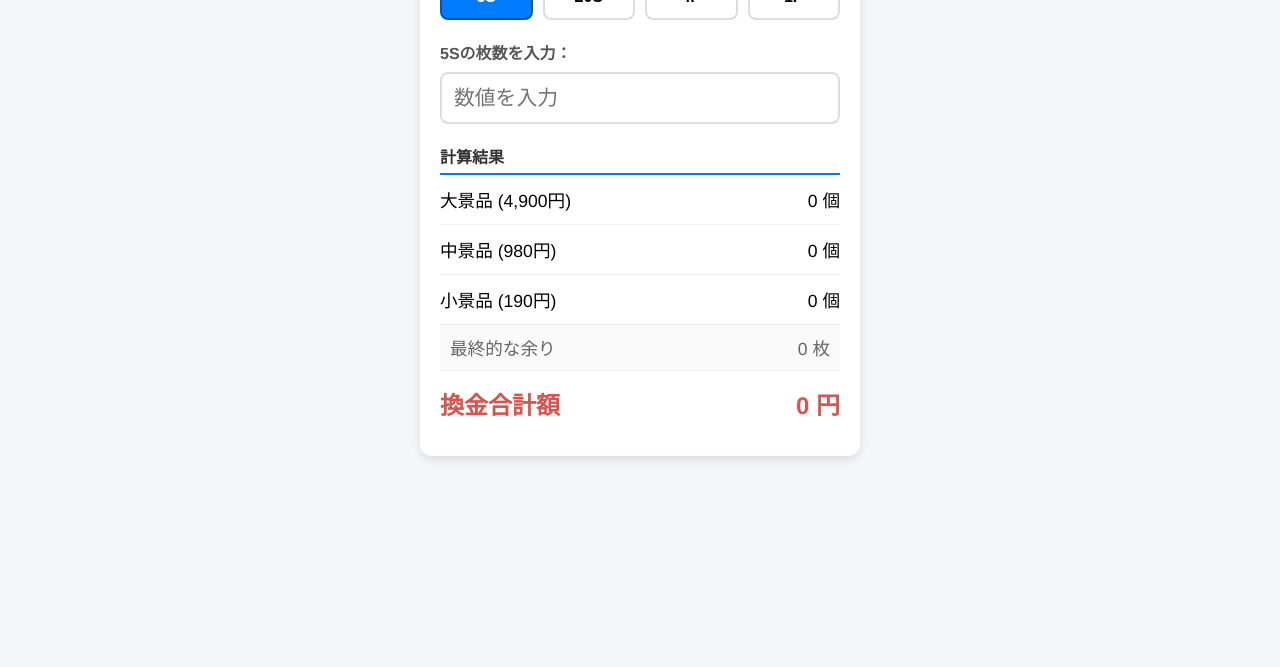
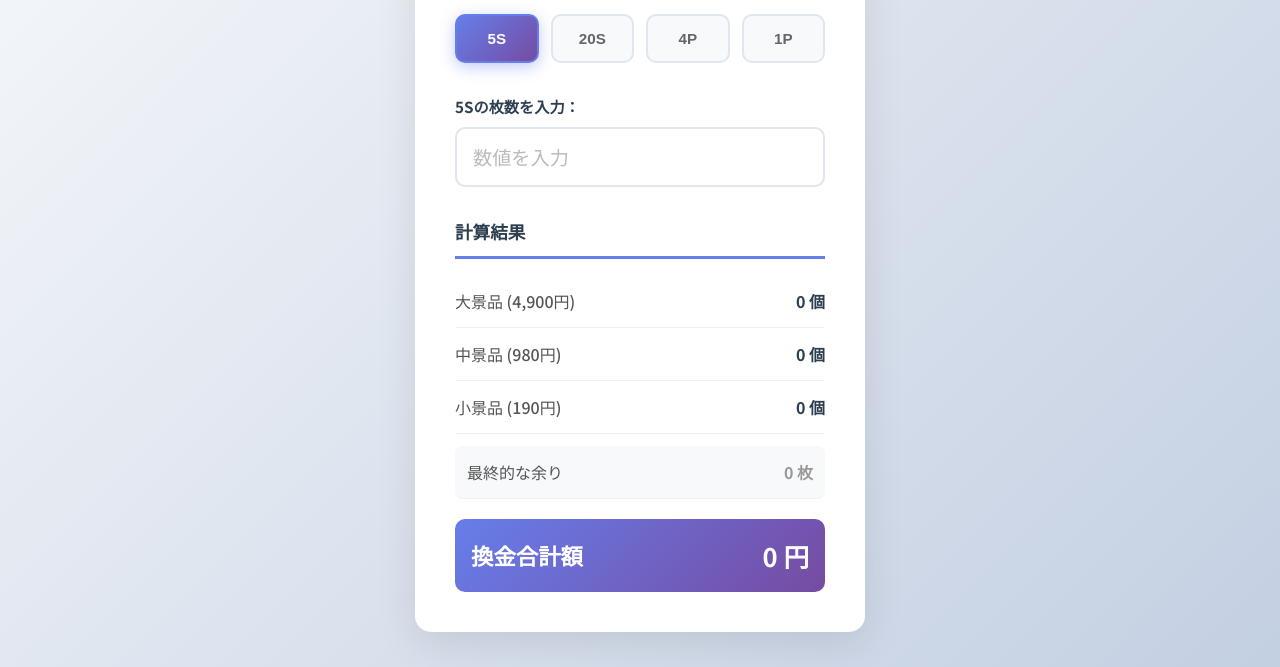
Before and after one commit to reiya445/kikuya-calculator, a plain HTML site: page index.html in a window 1280 px wide. Shown: the part 133-800 px from the top of the page. Drawn offline with Linux system fonts and the light colour scheme.

Commit message:
Design improvement: enhance styling with refined colors, spacing, and typography

```diff
--- a/index.html
+++ b/index.html
@@ -4,88 +4,204 @@
     <meta charset="UTF-8">
     <meta name="viewport" content="width=device-width, initial-scale=1.0">
     <title>景品・換金計算ツール</title>
+    <link href="https://fonts.googleapis.com/css2?family=Noto+Sans+JP:wght@400;500;700&display=swap" rel="stylesheet">
     <style>
+        * {
+            margin: 0;
+            padding: 0;
+            box-sizing: border-box;
+        }
+
         body {
-            font-family: 'Helvetica Neue', Arial, sans-serif;
-            background-color: #f4f6f9;
-            margin: 0;
-            padding: 20px;
+            font-family: 'Noto Sans JP', 'Helvetica Neue', Arial, sans-serif;
+            background: linear-gradient(135deg, #f5f7fa 0%, #c3cfe2 100%);
+            min-height: 100vh;
             display: flex;
             justify-content: center;
+            align-items: center;
+            padding: 20px;
         }
+
         .container {
             background: white;
-            padding: 20px;
-            border-radius: 12px;
-            box-shadow: 0 4px 10px rgba(0,0,0,0.1);
+            padding: 40px;
+            border-radius: 16px;
+            box-shadow: 0 10px 40px rgba(0, 0, 0, 0.1);
             width: 100%;
-            max-width: 400px;
+            max-width: 450px;
         }
+
         h1 {
             text-align: center;
-            font-size: 1.4rem;
-            color: #333;
-            margin-bottom: 20px;
+            font-size: 1.8rem;
+            color: #2c3e50;
+            margin-bottom: 30px;
+            font-weight: 700;
+            letter-spacing: 0.5px;
         }
+
         .rate-buttons {
             display: grid;
             grid-template-columns: repeat(4, 1fr);
-            gap: 10px;
-            margin-bottom: 20px;
+            gap: 12px;
+            margin-bottom: 32px;
         }
+
         .rate-btn {
-            padding: 12px 0;
-            font-size: 1rem;
-            font-weight: bold;
-            border: 2px solid #ddd;
-            background-color: #fff;
-            border-radius: 8px;
+            padding: 14px 0;
+            font-size: 0.95rem;
+            font-weight: 600;
+            border: 2px solid #e0e6ed;
+            background-color: #f8f9fb;
+            border-radius: 10px;
             cursor: pointer;
-            transition: all 0.2s;
+            transition: all 0.3s ease;
+            color: #666;
         }
+
+        .rate-btn:hover {
+            border-color: #3498db;
+            background-color: #ecf0f7;
+        }
+
         .rate-btn.active {
-            background-color: #007bff;
+            background: linear-gradient(135deg, #667eea 0%, #764ba2 100%);
             color: white;
-            border-color: #0056b3;
+            border-color: #667eea;
+            box-shadow: 0 4px 15px rgba(102, 126, 234, 0.4);
         }
+
         .input-group {
-            margin-bottom: 20px;
+            margin-bottom: 28px;
         }
+
         label {
             display: block;
-            margin-bottom: 8px;
-            font-weight: bold;
-            color: #555;
+            margin-bottom: 10px;
+            font-weight: 600;
+            color: #2c3e50;
+            font-size: 0.95rem;
         }
+
         input[type="number"] {
             width: 100%;
-            padding: 12px;
-            font-size: 1.3rem;
-            border: 2px solid #ddd;
-            border-radius: 8px;
-            box-sizing: border-box;
+            padding: 14px 16px;
+            font-size: 1.2rem;
+            border: 2px solid #e0e6ed;
+            border-radius: 10px;
+            transition: all 0.3s ease;
+            font-family: 'Noto Sans JP', sans-serif;
+            font-weight: 500;
         }
+
+        input[type="number"]:focus {
+            outline: none;
+            border-color: #667eea;
+            box-shadow: 0 0 0 3px rgba(102, 126, 234, 0.1);
+        }
+
+        input[type="number"]::placeholder {
+            color: #bbb;
+        }
+
+        .result-section {
+            margin-top: 32px;
+        }
+
         .result-title {
-            font-weight: bold;
-            color: #333;
-            margin-top: 20px;
-            border-bottom: 2px solid #007bff;
-            padding-bottom: 5px;
+            font-weight: 700;
+            color: #2c3e50;
+            margin-bottom: 16px;
+            font-size: 1.1rem;
+            padding-bottom: 12px;
+            border-bottom: 3px solid #667eea;
         }
+
         .result-row {
             display: flex;
             justify-content: space-between;
-            padding: 12px 0;
-            border-bottom: 1px solid #eee;
-            font-size: 1.1rem;
+            align-items: center;
+            padding: 14px 0;
+            border-bottom: 1px solid #f0f0f0;
+            font-size: 1rem;
+            color: #555;
         }
+
+        .result-row:last-of-type {
+            border-bottom: none;
+        }
+
+        .result-row span:first-child {
+            font-weight: 500;
+        }
+
+        .result-row span:last-child {
+            font-weight: 600;
+            color: #2c3e50;
+        }
+
+        .remainder-row {
+            background-color: #f8f9fb;
+            padding: 14px 12px;
+            border-radius: 8px;
+            margin: 12px 0;
+        }
+
+        .remainder-row span:last-child {
+            color: #999;
+        }
+
         .total-row {
             display: flex;
             justify-content: space-between;
-            padding: 15px 0;
+            align-items: center;
+            padding: 18px 0;
+            margin-top: 20px;
+            font-size: 1.4rem;
+            font-weight: 700;
+            color: #fff;
+            background: linear-gradient(135deg, #667eea 0%, #764ba2 100%);
+            border-radius: 10px;
+            padding: 18px 16px;
+        }
+
+        .total-row span:last-child {
+            font-size: 1.6rem;
+        }
+
+        /* レスポンシブ対応 */
+        @media (max-width: 480px) {
+            .container {
+                padding: 28px 20px;
+            }
+
+            h1 {
                 font-size: 1.5rem;
-            font-weight: bold;
-            color: #d9534f;
+                margin-bottom: 24px;
+            }
+
+            .rate-buttons {
+                gap: 10px;
+                margin-bottom: 24px;
+            }
+
+            .rate-btn {
+                font-size: 0.85rem;
+                padding: 12px 0;
+            }
+
+            input[type="number"] {
+                font-size: 1.1rem;
+                padding: 12px 14px;
+            }
+
+            .total-row {
+                font-size: 1.2rem;
+            }
+
+            .total-row span:last-child {
+                font-size: 1.4rem;
+            }
         }
     </style>
 </head>
@@ -106,6 +222,7 @@
         <input type="number" id="amount-input" placeholder="数値を入力" oninput="calculate()">
     </div>
 
+    <div class="result-section">
         <div class="result-title">計算結果</div>
         <div class="result-row">
             <span>大景品 (4,900円)</span>
@@ -119,13 +236,14 @@
             <span>小景品 (190円)</span>
             <span id="res-small">0 個</span>
         </div>
-    <div class="result-row" style="color: #666; background-color: #fafafa; padding: 10px; border-radius: 4px;">
+        <div class="result-row remainder-row">
             <span>最終的な余り</span>
             <span id="res-rem">0 枚</span>
         </div>
         <div class="total-row">
             <span>換金合計額</span>
             <span id="res-total">0 円</span>
+        </div>
     </div>
 </div>
 
```
Lines whose indentation alone changed are shown as unchanged.
